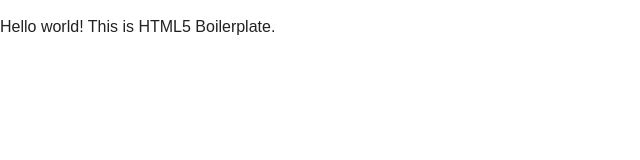
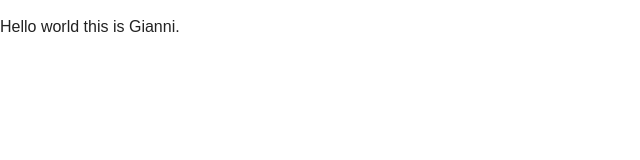
Before and after one commit to scorpionkkk/Uno, a plain HTML site: page index.html in a window 1280 px wide. Shown: the whole page, without its empty margins (0-640 px from the left). Drawn offline with nearby package versions, Linux system fonts and the light colour scheme.

Commit message:
Hello world!

```diff
--- a/index.html
+++ b/index.html
@@ -14,7 +14,7 @@
     </head>
     <body>
 
-        <p>Hello world! This is HTML5 Boilerplate.</p>
+        <p>Hello world this is Gianni.</p>
 
         <script src="//ajax.googleapis.com/ajax/libs/jquery/1.8.0/jquery.js"></script>
         <script>window.jQuery || document.write('<script src="js/vendor/jquery-1.8.0.js"><\/script>')</script>
```
